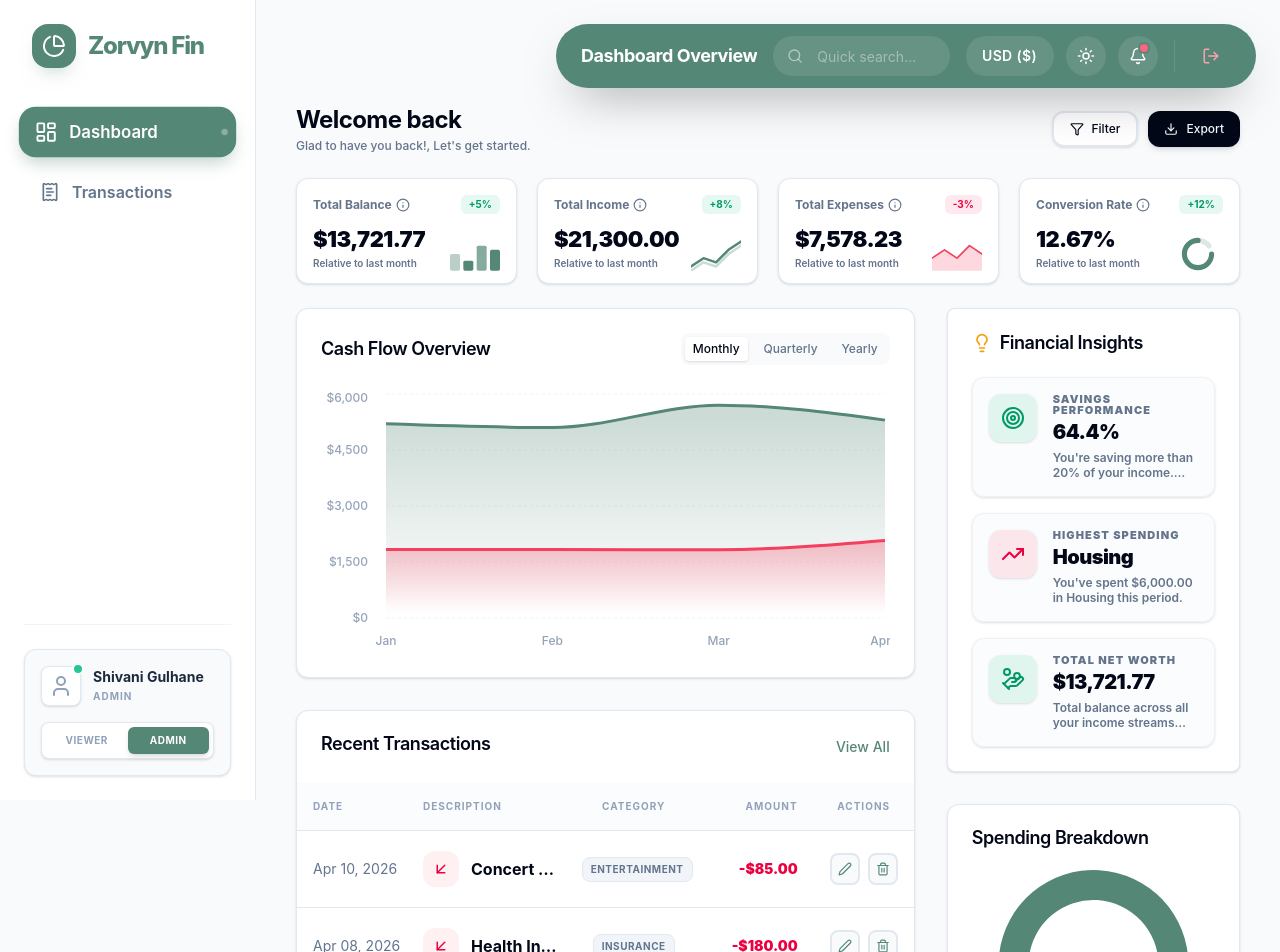
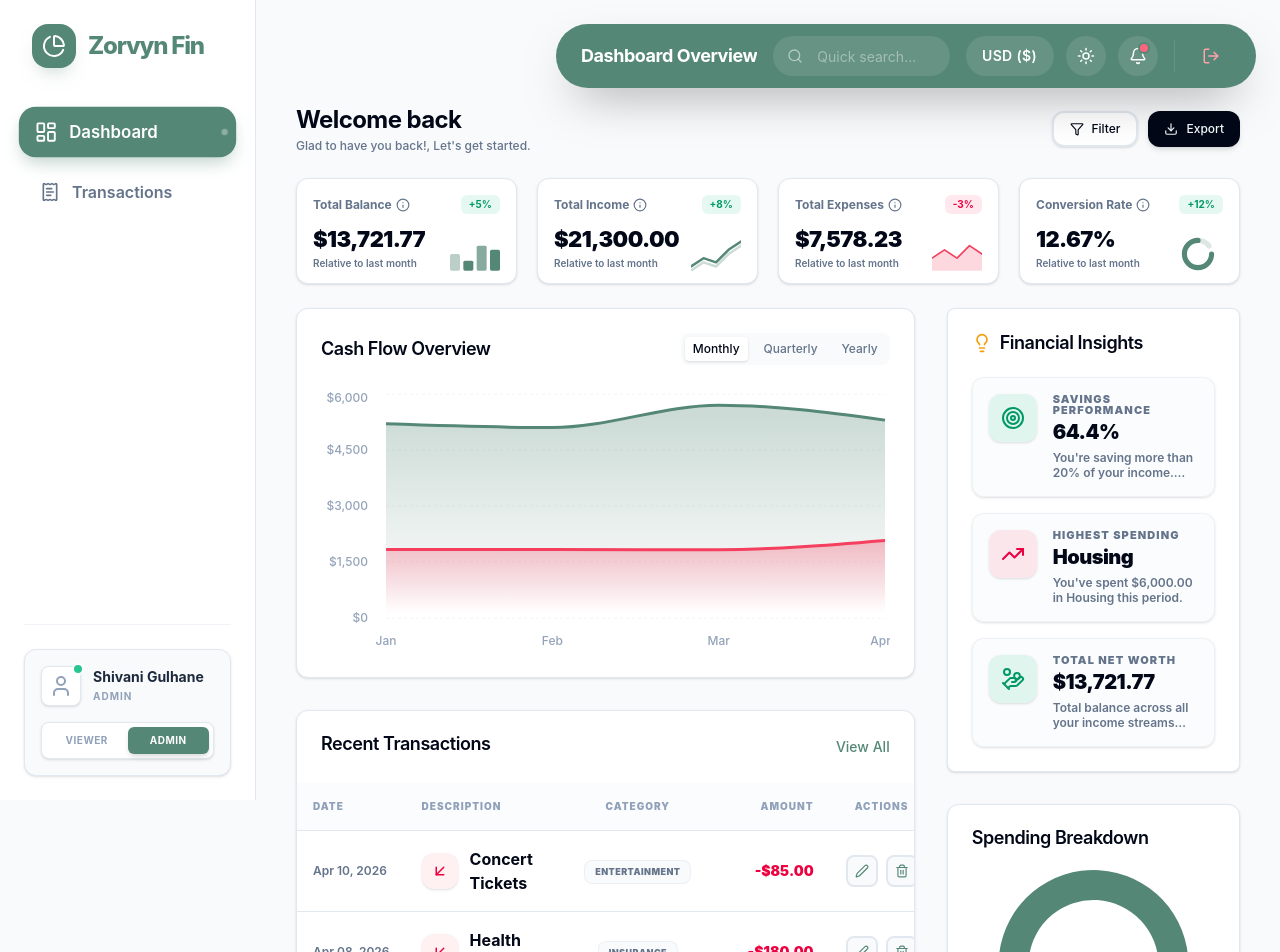
Before and after one commit to Gulhane-Shivani/finance-dashboard, a React (Vite) app: page / in a window 1280 px wide. Shown: the top 952 px of the page. Built offline with nearby package versions, Linux system fonts and the light colour scheme.

Commit message:
add responsive TransactionTable component with filtering, sorting, and pagination support

```diff
--- a/src/components/transactions/TransactionTable.jsx
+++ b/src/components/transactions/TransactionTable.jsx
@@ -120,53 +120,53 @@ const TransactionTable = ({ onEdit, itemsCount }) => {
 
       {/* Desktop Table View */}
       <div className="hidden lg:block w-full">
-        <table className="w-full text-left border-collapse table-fixed">
+        <table className="w-full text-left border-collapse table-auto">
           <thead>
             <tr className="border-b border-border bg-muted/30">
-              <th className="w-[110px] px-4 py-4 text-[10px] font-bold text-slate-400 uppercase tracking-widest">Date</th>
-              <th className="px-4 py-4 text-[10px] font-bold text-slate-400 uppercase tracking-widest text-left">Description</th>
-              <th className="w-[120px] px-2 py-4 text-[10px] font-bold text-slate-400 uppercase tracking-widest text-center">Category</th>
-              <th className="w-[120px] px-4 py-4 text-[10px] font-bold text-slate-400 uppercase tracking-widest text-right">Amount</th>
+              <th className="px-4 py-4 text-[10px] font-black text-slate-400 uppercase tracking-widest text-left whitespace-nowrap">Date</th>
+              <th className="px-4 py-4 text-[10px] font-black text-slate-400 uppercase tracking-widest text-left">Description</th>
+              <th className="px-4 py-4 text-[10px] font-black text-slate-400 uppercase tracking-widest text-center">Category</th>
+              <th className="px-4 py-4 text-[10px] font-black text-slate-400 uppercase tracking-widest text-right whitespace-nowrap">Amount</th>
               {role === 'admin' && (
-                <th className="w-[100px] px-4 py-4 text-[10px] font-bold text-slate-400 uppercase tracking-widest text-center">Actions</th>
+                <th className="px-4 py-4 text-[10px] font-black text-slate-400 uppercase tracking-widest text-center whitespace-nowrap">Actions</th>
               )}
             </tr>
           </thead>
           <tbody className="divide-y divide-border">
             {displayedTransactions.map((transaction) => (
               <tr key={transaction.id} className="group hover:bg-muted/50 transition-colors duration-150">
-                <td className="px-4 py-5 text-sm text-slate-500 whitespace-nowrap">
+                <td className="px-4 py-4 text-xs font-semibold text-muted-foreground whitespace-nowrap align-middle">
                   {format(new Date(transaction.date), 'MMM dd, yyyy')}
                 </td>
-                <td className="px-4 py-5">
+                <td className="px-4 py-4 align-middle">
                   <div className="flex items-center gap-3">
                     <div className={cn(
-                      "w-9 h-9 rounded-xl flex items-center justify-center shrink-0",
+                      "w-9 h-9 rounded-xl flex items-center justify-center shrink-0 shadow-sm",
                       transaction.type === 'income' ? "bg-emerald-50 text-emerald-600 dark:bg-emerald-900/20" : "bg-rose-50 text-rose-600 dark:bg-rose-900/20"
                     )}>
                       {transaction.type === 'income' ? <ArrowUpRight className="w-4.5 h-4.5" /> : <ArrowDownLeft className="w-4.5 h-4.5" />}
                     </div>
-                                        <span className="font-bold text-foreground truncate">{transaction.description}</span>
+                    <span className="font-bold text-foreground">{transaction.description}</span>
                   </div>
                 </td>
-                <td className="px-2 py-5 text-center">
-                  <span className="inline-block px-2 py-1 rounded-lg text-[10px] font-bold bg-slate-100 dark:bg-slate-800 text-slate-500 dark:text-slate-400 border border-slate-200 dark:border-slate-700 uppercase tracking-wider">
+                <td className="px-4 py-4 text-center align-middle">
+                  <span className="inline-block px-2.5 py-1 rounded-lg text-[9px] font-black bg-muted/50 text-muted-foreground border border-border/50 uppercase tracking-wider whitespace-nowrap">
                     {transaction.category}
                   </span>
                 </td>
                 <td className={cn(
-                  "px-4 py-5 text-right font-black text-sm",
+                  "px-4 py-4 text-right font-black text-sm align-middle whitespace-nowrap",
                   transaction.type === 'income' ? "text-emerald-600" : "text-rose-600"
                 )}>
                   {transaction.type === 'income' ? '+' : '-'}{formatCurrency(transaction.amount, currency)}
                 </td>
                 {role === 'admin' && (
-                  <td className="px-4 py-5 text-center">
+                  <td className="px-4 py-4 text-center align-middle">
                     <div className="flex items-center justify-center gap-2">
                       <Button
                         variant="outline"
                         size="icon"
-                        className="w-8 h-8 rounded-lg border-slate-200 dark:border-slate-800 hover:bg-primary/10 hover:border-primary hover:text-primary transition-all"
+                        className="w-8 h-8 rounded-lg border-border hover:bg-primary/10 hover:border-primary hover:text-primary transition-all"
                         onClick={() => onEdit(transaction)}
                       >
                         <Edit2 className="w-3.5 h-3.5" />
@@ -174,7 +174,7 @@ const TransactionTable = ({ onEdit, itemsCount }) => {
                       <Button
                         variant="outline"
                         size="icon"
-                        className="w-8 h-8 rounded-lg border-slate-200 dark:border-slate-800 hover:bg-rose-50 hover:border-rose-200 hover:text-rose-600 dark:hover:bg-rose-900/10 dark:hover:border-rose-900"
+                        className="w-8 h-8 rounded-lg border-border hover:bg-rose-500/10 hover:border-rose-500 hover:text-rose-600 transition-all"
                         onClick={() => deleteTransaction(transaction.id)}
                       >
                         <Trash2 className="w-3.5 h-3.5" />
```
Lines whose indentation alone changed are shown as unchanged.
